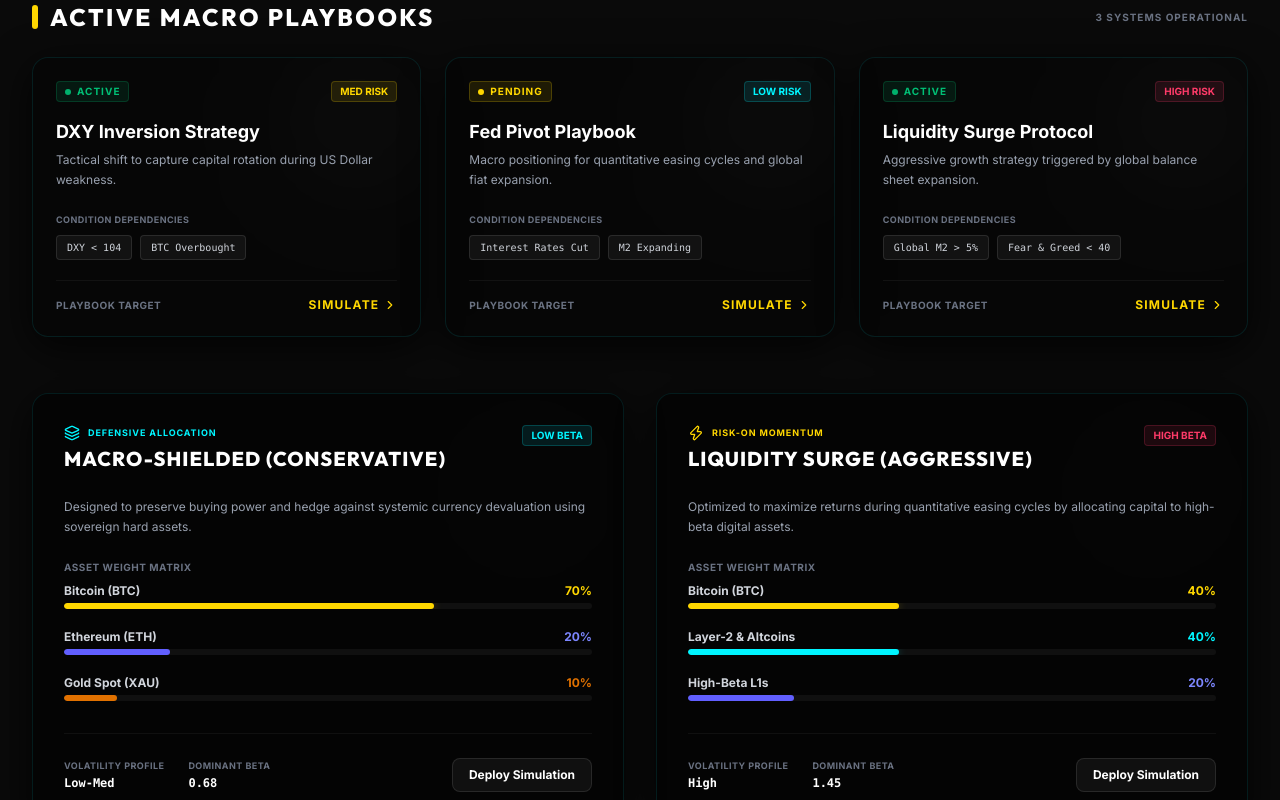
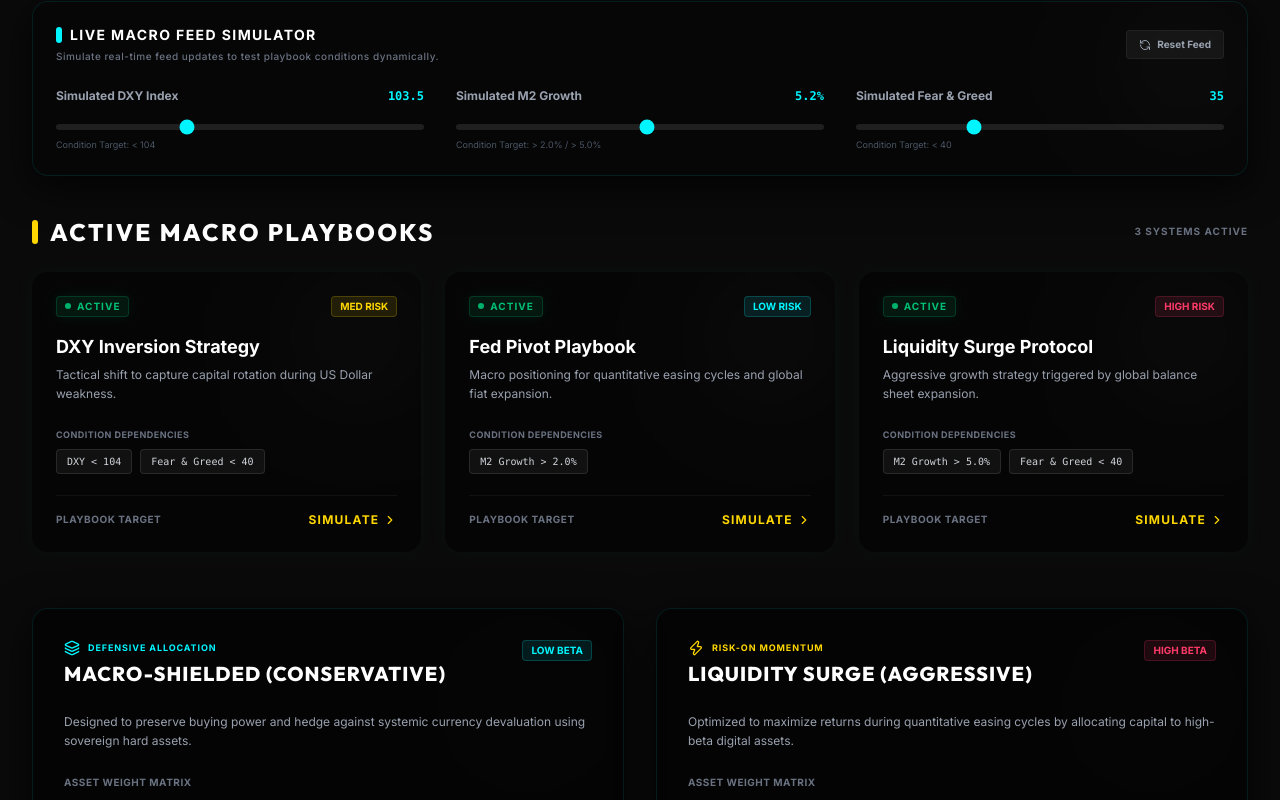
Before and after one commit to mirfozilovmuhammadali-tech/DailyFi, a React (Vite) app: page /strategy in a window 1280 px wide. Shown: the part 300-1100 px from the top of the page. Built offline with nearby package versions, Linux system fonts and the light colour scheme.

Commit message:
Update Strategy component: full real-time state simulator, playbook state triggers, simulated deployment, and loading-glowing playbook compiler

```diff
--- a/src/pages/Strategy.tsx
+++ b/src/pages/Strategy.tsx
@@ -1,4 +1,4 @@
-import React, { useState } from 'react';
+import React, { useState, useEffect } from 'react';
 import { motion, AnimatePresence } from 'framer-motion';
 import {
   CheckCircle2,
@@ -8,7 +8,9 @@ import {
   Lock,
   Layers,
   Sliders,
-  Info
+  Info,
+  RefreshCcw,
+  Loader2
 } from 'lucide-react';
 
 // Types
@@ -20,75 +22,98 @@ interface Playbook {
   indicators: string[];
   description: string;
   allocation: string;
+  conditionMet: boolean;
 }
 
 const Strategy: React.FC = () => {
+  // Global Live Feed Simulator Variables
+  const [simDxy, setSimDxy] = useState<number>(103.5);
+  const [simM2, setSimM2] = useState<number>(5.2);
+  const [simFearGreed, setSimFearGreed] = useState<number>(35);
+
   // Strategy Builder State
   const [ifCondition, setIfCondition] = useState<string>('dxy');
   const [operator, setOperator] = useState<string>('below');
   const [value, setValue] = useState<string>('104');
   const [andCondition, setAndCondition] = useState<string>('fng_fear');
+  const [isCompiling, setIsCompiling] = useState<boolean>(false);
   const [simulationResult, setSimulationResult] = useState<any>(null);
+
+  // Active Portfolio State
+  const [activePortfolio, setActivePortfolio] = useState<'conservative' | 'aggressive' | null>(null);
 
   // Notification State
   const [notification, setNotification] = useState<{ message: string; type: 'success' | 'info' | 'warning' } | null>(null);
 
-  // Playbooks Data
-  const playbooks: Playbook[] = [
+  // Playbooks Data with dynamic condition checks
+  const [playbooks, setPlaybooks] = useState<Playbook[]>([
     {
       id: 'playbook-1',
       name: 'DXY Inversion Strategy',
       risk: 'Medium',
-      status: 'ACTIVE',
-      indicators: ['DXY < 104', 'BTC Overbought'],
+      status: 'PENDING',
+      indicators: ['DXY < 104', 'Fear & Greed < 40'],
       description: 'Tactical shift to capture capital rotation during US Dollar weakness.',
-      allocation: 'Shift 30% allocation to high-beta Layer-1s.'
+      allocation: 'Shift 30% allocation to high-beta Layer-1s.',
+      conditionMet: false
     },
     {
       id: 'playbook-2',
       name: 'Fed Pivot Playbook',
       risk: 'Low',
       status: 'PENDING',
-      indicators: ['Interest Rates Cut', 'M2 Expanding'],
+      indicators: ['M2 Growth > 2.0%'],
       description: 'Macro positioning for quantitative easing cycles and global fiat expansion.',
-      allocation: 'Accumulate BTC/ETH using DCA strategy.'
+      allocation: 'Accumulate BTC/ETH using DCA strategy.',
+      conditionMet: false
     },
     {
       id: 'playbook-3',
       name: 'Liquidity Surge Protocol',
       risk: 'High',
-      status: 'ACTIVE',
-      indicators: ['Global M2 > 5%', 'Fear & Greed < 40'],
+      status: 'PENDING',
+      indicators: ['M2 Growth > 5.0%', 'Fear & Greed < 40'],
       description: 'Aggressive growth strategy triggered by global balance sheet expansion.',
-      allocation: 'Deploy 20% to liquid ecosystem indexes and AI tokens.'
+      allocation: 'Deploy 20% to liquid ecosystem indexes and AI tokens.',
+      conditionMet: false
     }
-  ];
+  ]);
+
+  // Dynamically evaluate playbooks based on live feed values
+  useEffect(() => {
+    setPlaybooks(prev => prev.map(p => {
+      let conditionMet = false;
+      if (p.id === 'playbook-1') {
+        conditionMet = simDxy < 104 && simFearGreed < 40;
+      } else if (p.id === 'playbook-2') {
+        conditionMet = simM2 > 2.0;
+      } else if (p.id === 'playbook-3') {
+        conditionMet = simM2 > 5.0 && simFearGreed < 40;
+      }
+      return {
+        ...p,
+        conditionMet,
+        status: conditionMet ? 'ACTIVE' : 'PENDING'
+      };
+    }));
+  }, [simDxy, simM2, simFearGreed]);
 
   // Helper for status styles
   const getStatusBadge = (status: Playbook['status']) => {
-    switch (status) {
-      case 'ACTIVE':
+    if (status === 'ACTIVE') {
       return (
-          <span className="flex items-center gap-1.5 px-2 py-0.5 rounded text-[10px] font-black tracking-widest bg-bullish/10 text-bullish border border-bullish/20">
+        <span className="flex items-center gap-1.5 px-2 py-0.5 rounded text-[10px] font-black tracking-widest bg-bullish/10 text-bullish border border-bullish/20 shadow-[0_0_15px_rgba(0,192,118,0.1)]">
           <span className="w-1.5 h-1.5 rounded-full bg-bullish animate-pulse"></span>
           ACTIVE
         </span>
       );
-      case 'PENDING':
+    }
     return (
       <span className="flex items-center gap-1.5 px-2 py-0.5 rounded text-[10px] font-black tracking-widest bg-gold/10 text-gold border border-gold/20">
         <span className="w-1.5 h-1.5 rounded-full bg-gold"></span>
         PENDING
       </span>
     );
-      case 'PAUSED':
-        return (
-          <span className="flex items-center gap-1.5 px-2 py-0.5 rounded text-[10px] font-black tracking-widest bg-white/5 text-gray-500 border border-white/5">
-            <span className="w-1.5 h-1.5 rounded-full bg-gray-500"></span>
-            PAUSED
-          </span>
-        );
-    }
   };
 
   // Helper for risk styles
@@ -105,6 +130,10 @@ const Strategy: React.FC = () => {
 
   // Generate Interactive Simulation Recommendation
   const runSimulation = () => {
+    setIsCompiling(true);
+    triggerNotification("Executing compiler matrix...", "info");
+
+    setTimeout(() => {
       let recommendation = '';
       let allocBtc = 50;
       let allocEth = 30;
@@ -115,7 +144,7 @@ const Strategy: React.FC = () => {
       let alertType: 'success' | 'warning' | 'info' = 'info';
 
       if (ifCondition === 'dxy' && operator === 'below' && value === '104' && andCondition === 'fng_fear') {
-      recommendation = "Optimal buying opportunity. A weakening US Dollar index paired with retail market capitulation (Extreme Fear) has historically marked major local bottoms. We recommend high-exposure asset acquisition.";
+        recommendation = "COMPILATION SUCCESSFUL: Target asset allocation compiled. Matrix suggests high probability of capital rotation into Layer-1 assets.";
         allocBtc = 60;
         allocEth = 25;
         allocAlt = 15;
@@ -124,7 +153,7 @@ const Strategy: React.FC = () => {
         actionColor = 'text-bullish';
         alertType = 'success';
       } else if (ifCondition === 'dxy' && operator === 'above' && value === '106' && andCondition === 'fng_greed') {
-      recommendation = "Risk-Off protective protocol suggested. Strong dollar index trajectory coupled with market euphoria (Extreme Greed) is a high-risk regime. Consider locking profits and building cash reserves.";
+        recommendation = "COMPILATION SUCCESSFUL: Extreme risk metric detected. Allocating capital away from volatility and securing fiat positions.";
         allocBtc = 20;
         allocEth = 10;
         allocAlt = 0;
@@ -133,7 +162,7 @@ const Strategy: React.FC = () => {
         actionColor = 'text-bearish';
         alertType = 'warning';
       } else if (ifCondition === 'rates' && operator === 'below' && value === '4.0' && andCondition === 'btc_dom_down') {
-      recommendation = "Altseason expansion regime. Lower interest rates trigger global yield chasing, while declining BTC Dominance signifies rotation down the risk curve into major L1s and utility tokens.";
+        recommendation = "COMPILATION SUCCESSFUL: Dynamic rotation protocol triggered. Capital moving systematically from BTC dominance into premium altcoins.";
         allocBtc = 30;
         allocEth = 30;
         allocAlt = 35;
@@ -142,7 +171,7 @@ const Strategy: React.FC = () => {
         actionColor = 'text-cyan';
         alertType = 'success';
       } else if (ifCondition === 'm2' && operator === 'above' && value === '105' && andCondition === 'fng_fear') {
-      recommendation = "Liquidity injection signal. Rapid expansion of global money supply during fear states creates a powerful asset-inflation hedge. Acquire hard assets prior to currency devaluation.";
+        recommendation = "COMPILATION SUCCESSFUL: Debt hedge protocol enabled. Cash rotation into hard assets. Accumulating digital stores of value.";
         allocBtc = 70;
         allocEth = 20;
         allocAlt = 10;
@@ -151,8 +180,8 @@ const Strategy: React.FC = () => {
         actionColor = 'text-bullish';
         alertType = 'success';
       } else {
-      // Default dynamic calculation
-      recommendation = `Custom algorithmic playbook compiled. Conditions suggest a hybrid regime. Monitoring indicator thresholds for precise entry/exit execution.`;
+        // Fallback default successful compilation
+        recommendation = "COMPILATION SUCCESSFUL: Target asset allocation compiled. Matrix suggests high probability of capital rotation into Layer-1 assets.";
         allocBtc = 40;
         allocEth = 30;
         allocAlt = 10;
@@ -175,7 +204,9 @@ const Strategy: React.FC = () => {
         alertType
       });
 
-    triggerNotification(`Strategy Simulation Compiled: ${action}`, 'success');
+      setIsCompiling(false);
+      triggerNotification(`Simulation Compiled: ${action}`, 'success');
+    }, 1000);
   };
 
   const triggerNotification = (message: string, type: 'success' | 'info' | 'warning') => {
@@ -183,6 +214,14 @@ const Strategy: React.FC = () => {
     setTimeout(() => {
       setNotification(null);
     }, 4000);
+  };
+
+  // Reset simulator values to default
+  const resetSimulator = () => {
+    setSimDxy(103.5);
+    setSimM2(5.2);
+    setSimFearGreed(35);
+    triggerNotification("Simulator values reset to defaults", "info");
   };
 
   return (
@@ -196,9 +235,9 @@ const Strategy: React.FC = () => {
             animate={{ opacity: 1, y: 0, scale: 1 }}
             exit={{ opacity: 0, y: -20, scale: 0.95 }}
             className={`fixed top-6 right-6 z-[200] flex items-center gap-3 px-6 py-3.5 rounded-xl border backdrop-blur-md shadow-2xl ${
-              notification.type === 'success' ? 'bg-bullish/10 border-bullish/20 text-bullish' :
-              notification.type === 'warning' ? 'bg-bearish/10 border-bearish/20 text-bearish' :
-              'bg-cyan/10 border-cyan/20 text-cyan'
+              notification.type === 'success' ? 'bg-bullish/10 border-bullish/20 text-bullish shadow-[0_0_20px_rgba(0,192,118,0.2)]' :
+              notification.type === 'warning' ? 'bg-bearish/10 border-bearish/20 text-bearish shadow-[0_0_20px_rgba(255,59,105,0.2)]' :
+              'bg-cyan/10 border-cyan/20 text-cyan shadow-[0_0_20px_rgba(0,245,255,0.2)]'
             }`}
           >
             <CheckCircle2 size={18} />
@@ -217,9 +256,92 @@ const Strategy: React.FC = () => {
           <h1 className="text-4xl font-heading font-black text-white tracking-tighter uppercase">Strategy Desks</h1>
           <p className="text-gray-500 mt-2 text-base font-medium">Data-driven playbooks matching macroeconomic variables with asset allocation profiles.</p>
         </div>
+        <div className="flex flex-col gap-2 items-end">
           <div className="flex items-center gap-3 glass-card-laser px-5 py-2.5 border-gold/10 bg-gold/5">
             <Lock size={14} className="text-gold" />
             <span className="text-[10px] font-black text-gold uppercase tracking-widest laser-badge">Simulation Mode Active</span>
+          </div>
+          {activePortfolio && (
+            <div className="text-[10px] font-black text-cyan uppercase tracking-widest bg-cyan/10 border border-cyan/20 px-3 py-1 rounded shadow-[0_0_15px_rgba(0,245,255,0.2)] animate-pulse">
+              Active profile: {activePortfolio === 'conservative' ? 'Conservative' : 'Aggressive'}
+            </div>
+          )}
+        </div>
+      </div>
+
+      {/* DYNAMIC VARIABLE CONTROL PANEL (Real-Time simulator) */}
+      <div className="glass-card-laser p-6 bg-black/40 border-white/5 relative overflow-hidden">
+        <div className="absolute top-0 right-0 w-32 h-32 bg-white/5 rounded-full blur-3xl"></div>
+        <div className="flex flex-col md:flex-row md:items-center justify-between gap-6 relative z-10">
+          <div>
+            <h3 className="text-sm font-black text-white uppercase tracking-widest flex items-center gap-2">
+              <span className="w-1.5 h-4 bg-cyan rounded-full"></span>
+              Live Macro Feed Simulator
+            </h3>
+            <p className="text-[10px] text-gray-500 font-medium tracking-wider mt-1">Simulate real-time feed updates to test playbook conditions dynamically.</p>
+          </div>
+          <button
+            onClick={resetSimulator}
+            className="flex items-center gap-1.5 text-[10px] font-black text-gray-400 hover:text-cyan border border-white/5 hover:border-cyan/30 px-3 py-1.5 rounded transition-all active:scale-95 bg-white/5"
+          >
+            <RefreshCcw size={12} /> Reset Feed
+          </button>
+        </div>
+
+        <div className="grid grid-cols-1 md:grid-cols-3 gap-8 mt-6 relative z-10">
+          {/* DXY Slider */}
+          <div className="space-y-2">
+            <div className="flex justify-between text-xs font-bold text-gray-400">
+              <span>Simulated DXY Index</span>
+              <span className="font-mono text-cyan">{simDxy.toFixed(1)}</span>
+            </div>
+            <input
+              type="range"
+              min="100"
+              max="110"
+              step="0.1"
+              value={simDxy}
+              onChange={(e) => setSimDxy(parseFloat(e.target.value))}
+              className="w-full accent-cyan bg-white/10 h-1.5 rounded-lg appearance-none cursor-pointer"
+            />
+            <span className="text-[9px] text-gray-600 block">Condition Target: &lt; 104</span>
+          </div>
+
+          {/* M2 growth Slider */}
+          <div className="space-y-2">
+            <div className="flex justify-between text-xs font-bold text-gray-400">
+              <span>Simulated M2 Growth</span>
+              <span className="font-mono text-cyan">{simM2.toFixed(1)}%</span>
+            </div>
+            <input
+              type="range"
+              min="0"
+              max="10"
+              step="0.1"
+              value={simM2}
+              onChange={(e) => setSimM2(parseFloat(e.target.value))}
+              className="w-full accent-cyan bg-white/10 h-1.5 rounded-lg appearance-none cursor-pointer"
+            />
+            <span className="text-[9px] text-gray-600 block">Condition Target: &gt; 2.0% / &gt; 5.0%</span>
+          </div>
+
+          {/* Fear & Greed Slider */}
+          <div className="space-y-2">
+            <div className="flex justify-between text-xs font-bold text-gray-400">
+              <span>Simulated Fear & Greed</span>
+              <span className="font-mono text-cyan">{simFearGreed}</span>
+            </div>
+            <input
+              type="range"
+              min="10"
+              max="90"
+              step="1"
+              value={simFearGreed}
+              onChange={(e) => setSimFearGreed(parseInt(e.target.value))}
+              className="w-full accent-cyan bg-white/10 h-1.5 rounded-lg appearance-none cursor-pointer"
+            />
+            <span className="text-[9px] text-gray-600 block">Condition Target: &lt; 40</span>
+          </div>
         </div>
       </div>
 
@@ -230,14 +352,20 @@ const Strategy: React.FC = () => {
             <span className="w-1.5 h-6 bg-gold rounded-full"></span>
             Active Macro Playbooks
           </h2>
-          <span className="text-[10px] font-bold text-gray-500 uppercase tracking-widest">3 Systems Operational</span>
+          <span className="text-[10px] font-bold text-gray-500 uppercase tracking-widest">
+            {playbooks.filter(p => p.status === 'ACTIVE').length} Systems Active
+          </span>
         </div>
 
         <div className="grid grid-cols-1 lg:grid-cols-3 gap-6">
           {playbooks.map((p) => (
             <div
               key={p.id}
-              className="glass-card-laser p-6 flex flex-col justify-between h-[280px] bg-black/40 border-white/5 hover:border-white/20 transition-all duration-500 group relative"
+              className={`glass-card-laser p-6 flex flex-col justify-between h-[280px] transition-all duration-500 group relative ${
+                p.status === 'ACTIVE'
+                  ? 'border-bullish/30 shadow-[0_0_20px_rgba(0,192,118,0.05)] bg-black/50'
+                  : 'bg-black/40 border-white/5 hover:border-white/20'
+              }`}
             >
               <div className="absolute top-0 right-0 w-32 h-32 bg-white/5 rounded-full blur-3xl group-hover:bg-white/10 transition-all"></div>
 
@@ -281,7 +409,11 @@ const Strategy: React.FC = () => {
       {/* SECTION 2: MODEL PORTFOLIOS */}
       <div className="grid grid-cols-1 lg:grid-cols-2 gap-8 pt-4">
         {/* Portfolio A */}
-        <div className="glass-card-laser p-8 bg-black/60 border-white/5 group relative overflow-hidden">
+        <div className={`glass-card-laser p-8 bg-black/60 relative overflow-hidden transition-all duration-500 ${
+          activePortfolio === 'conservative'
+            ? 'border-cyan shadow-[0_0_25px_rgba(0,245,255,0.15)] bg-black/80'
+            : 'border-white/5'
+        }`}>
           <div className="absolute top-0 right-0 w-48 h-48 bg-white/5 rounded-full blur-[80px] pointer-events-none opacity-20"></div>
 
           <div className="flex justify-between items-start mb-6">
@@ -346,16 +478,27 @@ const Strategy: React.FC = () => {
               </div>
             </div>
             <button
-              onClick={() => triggerNotification("Conservative allocation loaded into local simulation wallet", "success")}
-              className="px-4 py-2 bg-white/5 border border-white/10 hover:border-cyan/50 rounded-lg text-xs font-bold text-white transition-all active:scale-95"
+              onClick={() => {
+                setActivePortfolio('conservative');
+                triggerNotification("Conservative allocation loaded into local simulation wallet", "success");
+              }}
+              className={`px-4 py-2.5 rounded-lg text-xs font-black uppercase tracking-wider transition-all duration-300 active:scale-95 ${
+                activePortfolio === 'conservative'
+                  ? 'bg-cyan text-black shadow-[0_0_15px_rgba(0,245,255,0.4)]'
+                  : 'bg-white/5 border border-white/10 hover:border-cyan/55 text-white'
+              }`}
             >
-              Deploy Simulation
+              {activePortfolio === 'conservative' ? 'SIMULATION DEPLOYED' : 'Deploy Simulation'}
             </button>
           </div>
         </div>
 
         {/* Portfolio B */}
-        <div className="glass-card-laser p-8 bg-black/60 border-white/5 group relative overflow-hidden">
+        <div className={`glass-card-laser p-8 bg-black/60 relative overflow-hidden transition-all duration-500 ${
+          activePortfolio === 'aggressive'
+            ? 'border-cyan shadow-[0_0_25px_rgba(0,245,255,0.15)] bg-black/80'
+            : 'border-white/5'
+        }`}>
           <div className="absolute top-0 right-0 w-48 h-48 bg-white/5 rounded-full blur-[80px] pointer-events-none opacity-20"></div>
 
           <div className="flex justify-between items-start mb-6">
@@ -420,10 +563,17 @@ const Strategy: React.FC = () => {
               </div>
             </div>
             <button
-              onClick={() => triggerNotification("Aggressive allocation loaded into local simulation wallet", "success")}
-              className="px-4 py-2 bg-white/5 border border-white/10 hover:border-cyan/50 rounded-lg text-xs font-bold text-white transition-all active:scale-95"
+              onClick={() => {
+                setActivePortfolio('aggressive');
+                triggerNotification("Aggressive allocation loaded into local simulation wallet", "success");
+              }}
+              className={`px-4 py-2.5 rounded-lg text-xs font-black uppercase tracking-wider transition-all duration-300 active:scale-95 ${
+                activePortfolio === 'aggressive'
+                  ? 'bg-cyan text-black shadow-[0_0_15px_rgba(0,245,255,0.4)]'
+                  : 'bg-white/5 border border-white/10 hover:border-cyan/55 text-white'
+              }`}
             >
-              Deploy Simulation
+              {activePortfolio === 'aggressive' ? 'SIMULATION DEPLOYED' : 'Deploy Simulation'}
             </button>
           </div>
         </div>
@@ -451,7 +601,14 @@ const Strategy: React.FC = () => {
                 <label className="block text-[10px] font-black text-gray-500 uppercase tracking-wider">IF (Macro Variable)</label>
                 <select
                   value={ifCondition}
-                  onChange={(e) => setIfCondition(e.target.value)}
+                  onChange={(e) => {
+                    const val = e.target.value;
+                    setIfCondition(val);
+                    if (val === 'dxy') setValue('104');
+                    else if (val === 'rates') setValue('4.0');
+                    else if (val === 'm2') setValue('105');
+                    else if (val === 'yields') setValue('3.8');
+                  }}
                   className="w-full bg-black/40 border border-white/10 rounded-lg px-4 py-3 text-white text-xs focus:outline-none focus:border-cyan transition-colors"
                 >
                   <option value="dxy">DXY Index</option>
@@ -529,9 +686,16 @@ const Strategy: React.FC = () => {
               <div>
                 <button
                   onClick={runSimulation}
-                  className="w-full bg-gold hover:bg-amber-400 text-black font-black text-xs uppercase tracking-widest py-3.5 rounded-lg transition-all shadow-[0_0_15px_rgba(255,215,0,0.3)] hover:shadow-[0_0_25px_rgba(255,215,0,0.5)] active:scale-95"
+                  disabled={isCompiling}
+                  className="w-full bg-gold hover:bg-amber-400 text-black font-black text-xs uppercase tracking-widest py-3.5 rounded-lg transition-all shadow-[0_0_15px_rgba(255,215,0,0.3)] hover:shadow-[0_0_25px_rgba(255,215,0,0.5)] active:scale-95 flex items-center justify-center gap-2 disabled:opacity-50"
                 >
-                  Compile Playbook logic
+                  {isCompiling ? (
+                    <>
+                      <Loader2 className="w-4 h-4 animate-spin" /> Compiling Matrix...
+                    </>
+                  ) : (
+                    'Compile Playbook logic'
+                  )}
                 </button>
               </div>
             </div>
@@ -542,15 +706,17 @@ const Strategy: React.FC = () => {
             {simulationResult ? (
               <div className="flex flex-col h-full justify-between space-y-4">
                 <div className="space-y-2">
-                  <div className="flex justify-between items-center">
+                  <div className="flex justify-between items-center border-b border-white/5 pb-2">
                     <span className="text-[9px] font-black text-gray-500 uppercase tracking-wider">Calculated Action</span>
                     <span className={`text-[10px] font-black uppercase tracking-widest ${simulationResult.actionColor}`}>
                       {simulationResult.action}
                     </span>
                   </div>
-                  <p className="text-[11px] text-gray-300 leading-relaxed font-medium line-clamp-4">
+                  <div className="bg-bullish/10 border border-bullish/20 rounded-xl p-3 shadow-[0_0_15px_rgba(0,192,118,0.05)]">
+                    <p className="text-[11px] text-bullish font-bold leading-relaxed">
                       {simulationResult.recommendation}
                     </p>
+                  </div>
                 </div>
 
                 <div className="space-y-2">
```
Lines whose indentation alone changed are shown as unchanged.
